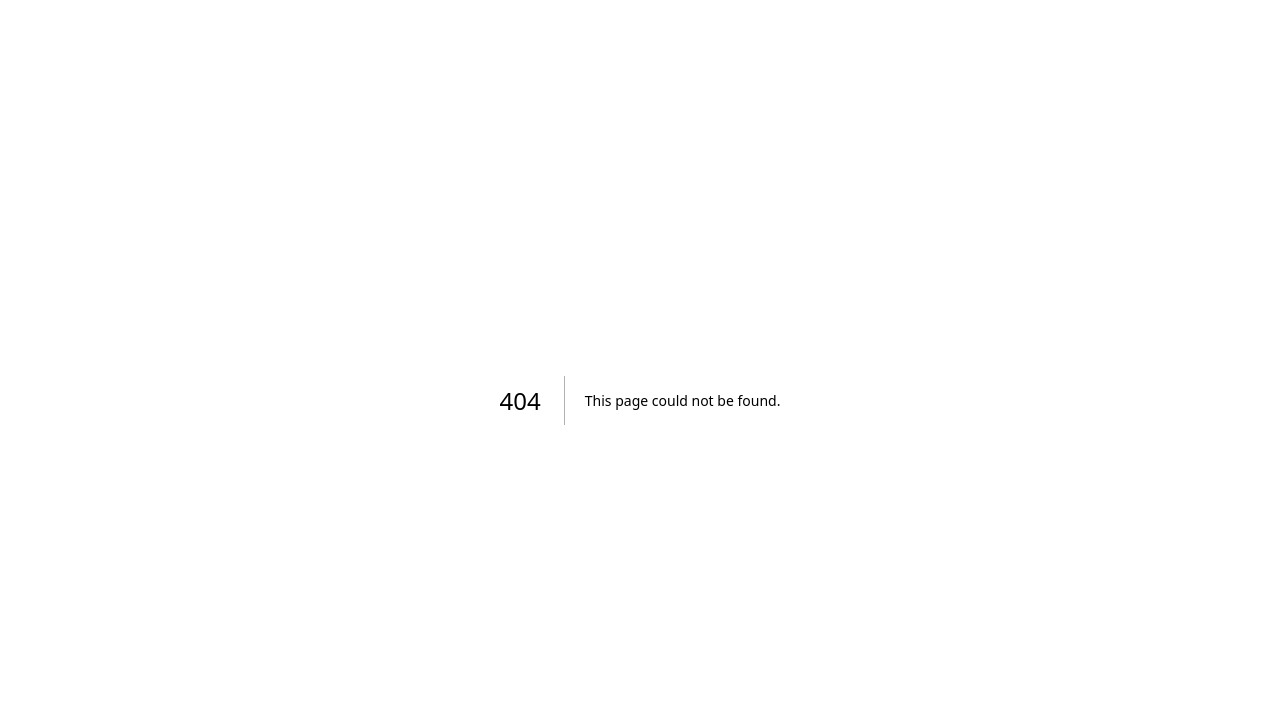
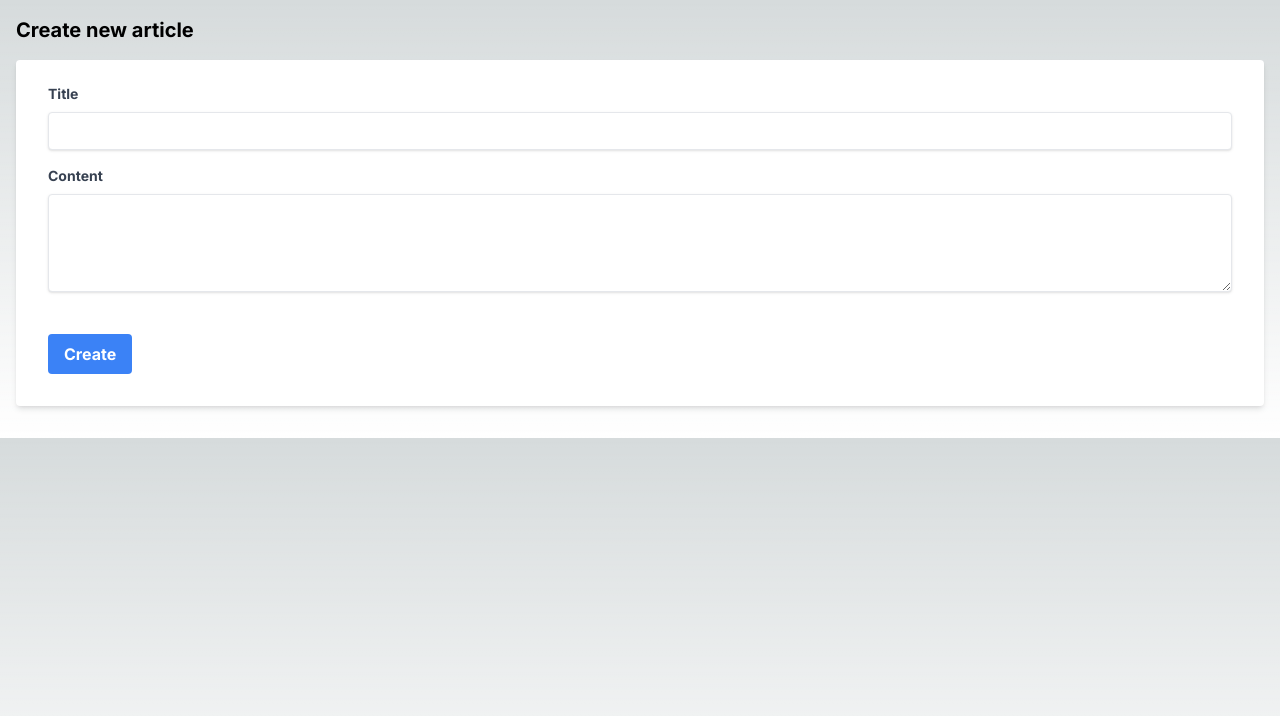
Before and after one commit to lisiCAO/Legal-Tech-Tales, a Next.js app in the folder frontend/: page /add-article in a window 1280 px wide. Before the commit this address had no page. Shown: the top 716 px of the page. Built offline with nearby package versions, Linux system fonts and the light colour scheme.

Commit message:
create article-add page

```diff
--- /dev/null
+++ b/frontend/src/app/add-article/page.tsx
@@ -0,0 +1,18 @@
+// pages/articles/add.tsx
+import React from 'react';
+import Layout from './../layout';
+import ArticleForm from './../components/ArticleForm';
+
+const AddArticlePage = () => {
+
+    return (
+        <Layout>
+          <div className="container mx-auto p-4">
+            <h1 className="text-xl font-bold mb-4">Create new article</h1>
+            <ArticleForm />
+          </div>
+        </Layout>
+      );
+    };
+
+export default AddArticlePage;
--- /dev/null
+++ b/frontend/src/app/components/ArticleForm.tsx
@@ -0,0 +1,82 @@
+// components/ArticleForm.tsx
+'use client';
+import React, { useState, ChangeEvent, FormEvent } from 'react';
+import { useRouter } from 'next/navigation';
+
+const ArticleForm = () => {
+  const [article, setArticle] = useState({ title: '', body: '' });
+  const router = useRouter();
+
+  const handleChange = (event: ChangeEvent<HTMLInputElement | HTMLTextAreaElement>) => {
+    const { name, value } = event.target;
+    setArticle((prev) => ({ ...prev, [name]: value }));
+  };
+
+  const handleSubmit = async (event: FormEvent<HTMLFormElement>) => {
+    event.preventDefault();
+
+    try {
+        const response = await fetch('http:/localhost:3000/api/articles', {
+          method: 'POST',
+          headers: {
+            'Content-Type': 'application/json',
+          },
+          body: JSON.stringify(article),
+        });
+
+        if (response.ok) {
+            // redirect to articles list
+          router.push('/articles');
+        } else {
+          console.error('Failed to create the article.');
+        }
+      } catch (error) {
+        console.error('There was an error submitting the form:', error);
+      }
+  };
+
+  return (
+    <form onSubmit={handleSubmit} className="bg-white shadow-md rounded px-8 pt-6 pb-8 mb-4">
+      <div className="mb-4">
+        <label htmlFor="title" className="block text-gray-700 text-sm font-bold mb-2">
+          Title
+        </label>
+        <input
+          id="title"
+          name="title"
+          type="text"
+          value={article.title}
+          onChange={handleChange}
+          className="shadow appearance-none border rounded w-full py-2 px-3 text-gray-700 leading-tight focus:outline-none focus:shadow-outline"
+          required
+          minLength={10}
+        />
+      </div>
+      <div className="mb-6">
+        <label htmlFor="body" className="block text-gray-700 text-sm font-bold mb-2">
+          Content
+        </label>
+        <textarea
+          id="body"
+          name="body"
+          rows={4}
+          value={article.body}
+          onChange={handleChange}
+          className="shadow appearance-none border rounded w-full py-2 px-3 text-gray-700 mb-3 leading-tight focus:outline-none focus:shadow-outline"
+          required
+          minLength={50}
+        />
+      </div>
+      <div className="flex items-center justify-between">
+        <button
+          type="submit"
+          className="bg-blue-500 hover:bg-blue-700 text-white font-bold py-2 px-4 rounded focus:outline-none focus:shadow-outline"
+        >
+          Create
+        </button>
+      </div>
+    </form>
+  );
+};
+
+export default ArticleForm;
--- a/frontend/src/app/components/LoginForm.tsx
+++ b/frontend/src/app/components/LoginForm.tsx
@@ -2,6 +2,7 @@
 'use client';
 import React, { useState } from 'react';
 import { useRouter } from 'next/navigation';
+import Link from 'next/link';
 
 const LoginForm = () => {
   const [credentials, setCredentials] = useState({ email: '', password: '' });
@@ -65,6 +66,7 @@ const LoginForm = () => {
             required
           />
         </div>
+
         <div className="flex items-center justify-between">
           <button
             type="submit"
@@ -73,6 +75,11 @@ const LoginForm = () => {
             Login
           </button>
         </div>
+        <div className="inline-block align-baseline font-bold text-sm text-blue-500 hover:text-blue-800" >
+            <Link  href={"/register"}>
+                No account? Register here.
+            </Link>
+        </div>
       </form>
     </div>
   );
```
